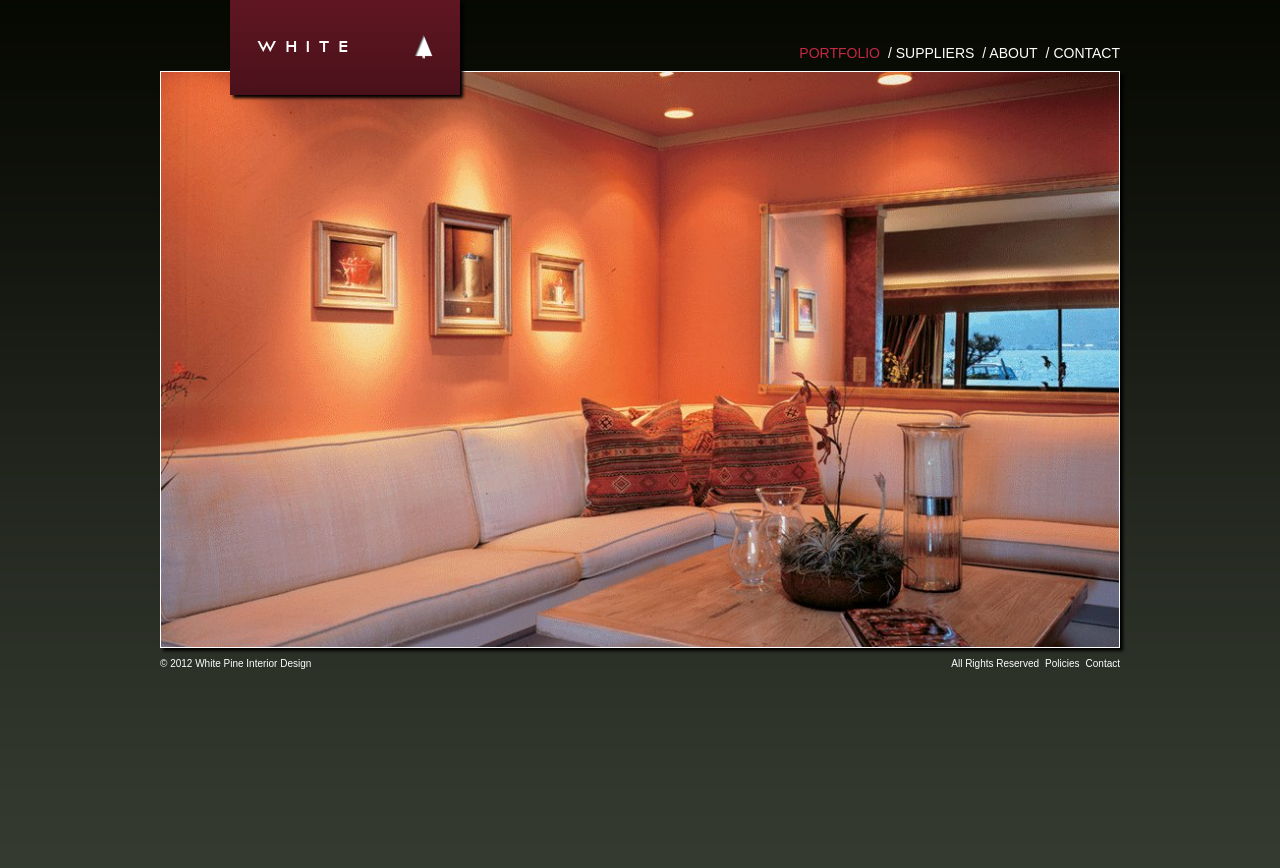
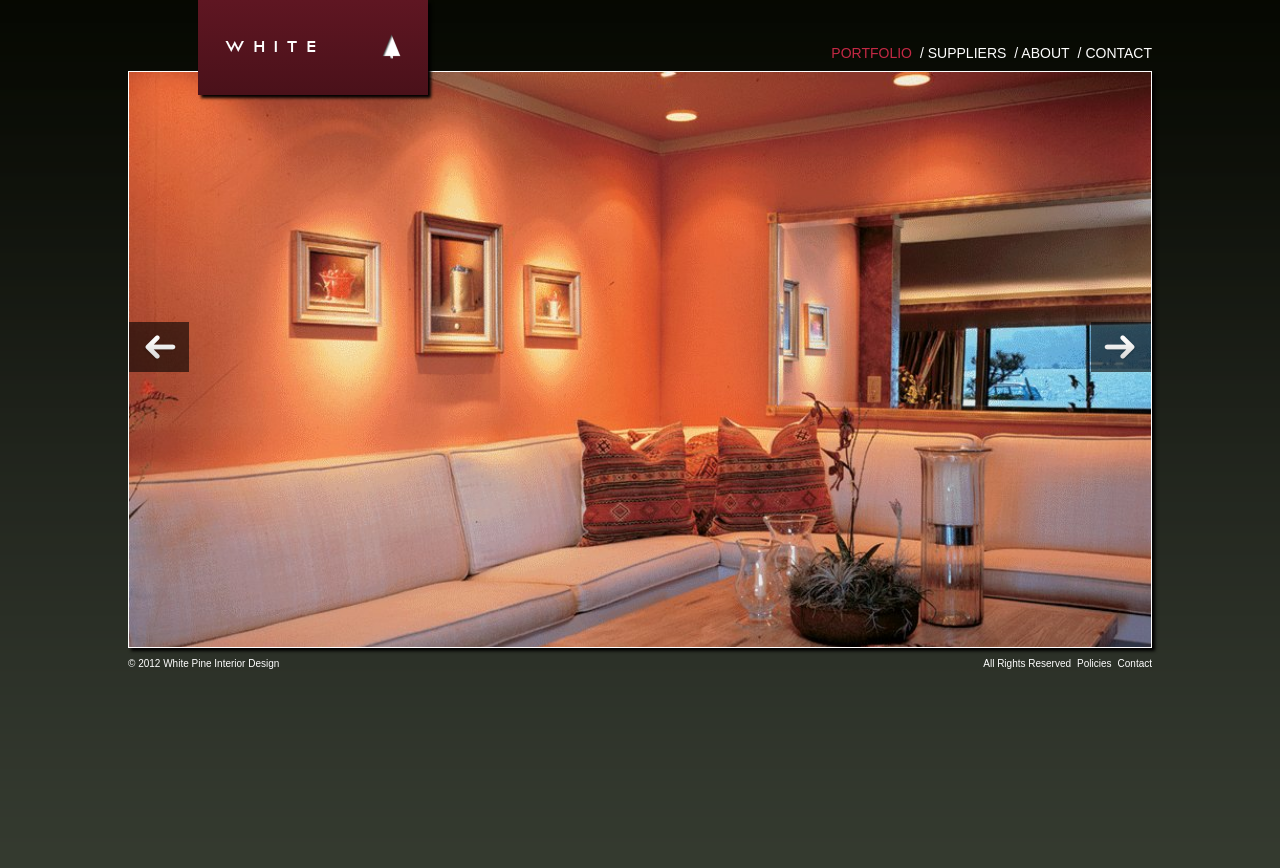
Before and after one commit to jaketrent/whitepine, a Django app: template whitepine/templates/portfolio.html in a window 1280 px wide. Shown: the top 868 px of the page. Run offline with Django 3.2, Linux system fonts and the light colour scheme; the template is opened without the code that fills it, so the values that code supplies are empty; parts of the project's set-up code (start-up, migrations or seed data) failed here and were passed over.

Commit message:
portfolio arrows

```diff
--- a/whitepine/static-files/css/wp.css
+++ b/whitepine/static-files/css/wp.css
@@ -37,10 +37,9 @@ body {
   -o-background-size: 100%;
   background-size: 100%;*/
   background: url(../img/bg.png) repeat-x top #3a4234;
-
 }
 .container {
-  width: 960px;
+  width: 1024px;
   margin: 0 auto;
   position: relative;
 }
@@ -194,6 +193,23 @@ footer ul li {
   text-indent: -999em;
   display: block;
 }
+.arrow {
+  display: block;
+  height: 50px;
+  width: 60px;
+  position: absolute;
+  top: 250px;
+  overflow: hidden;
+  text-indent: -999em;
+}
+.arrow.left {
+  background: rgba(0, 0, 0, .6) url(../img/left.png) no-repeat center center;
+  left: 0;
+}
+.arrow.right {
+  background: rgba(0, 0, 0, .6) url(../img/right.png) no-repeat center center;
+  right: 0;
+}
 
 
 /*** services ***/
--- a/whitepine/templates/portfolio.html
+++ b/whitepine/templates/portfolio.html
@@ -10,6 +10,8 @@
   <img src="{{ STATIC_URL }}img/sample2.jpg" id="disp-photo"/>
   {% block galleries %}
     <ul class="albums"></ul>
+    <a href="#" class="arrow left">Back</a>
+    <a href="#" class="arrow right">Forward</a>
     <a href="#" id="album-slider">Show albums</a>
   {% endblock %}
 {% endblock %}
```
Also changed, not shown: whitepine/static-files/img/left.png (added), whitepine/static-files/img/right.png (added), whitepine/static-files/js/zepto.min.js.
